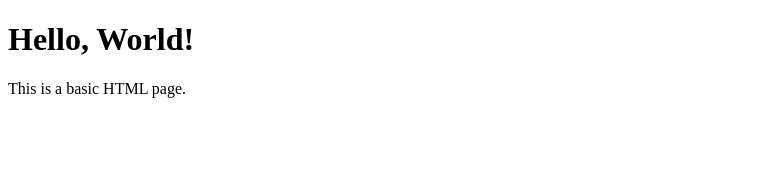
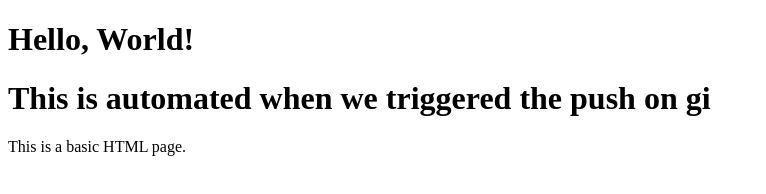
Before and after one commit to rs223483/JenkinsLearning, a plain HTML site: page index.html in a window 1280 px wide. Shown: the whole page, without its empty margins (0-766 px from the left). Drawn offline with Linux system fonts and the light colour scheme.

Commit message:
Update index.htmt

```diff
--- a/index.html
+++ b/index.html
@@ -4,6 +4,7 @@
 
     <!-- Your content goes here -->
     <h1>Hello, World!</h1>
+    <h1>This is automated when we triggered the push on gi</h1>
     <p>This is a basic HTML page.</p>
 </body>
 </html>
```
